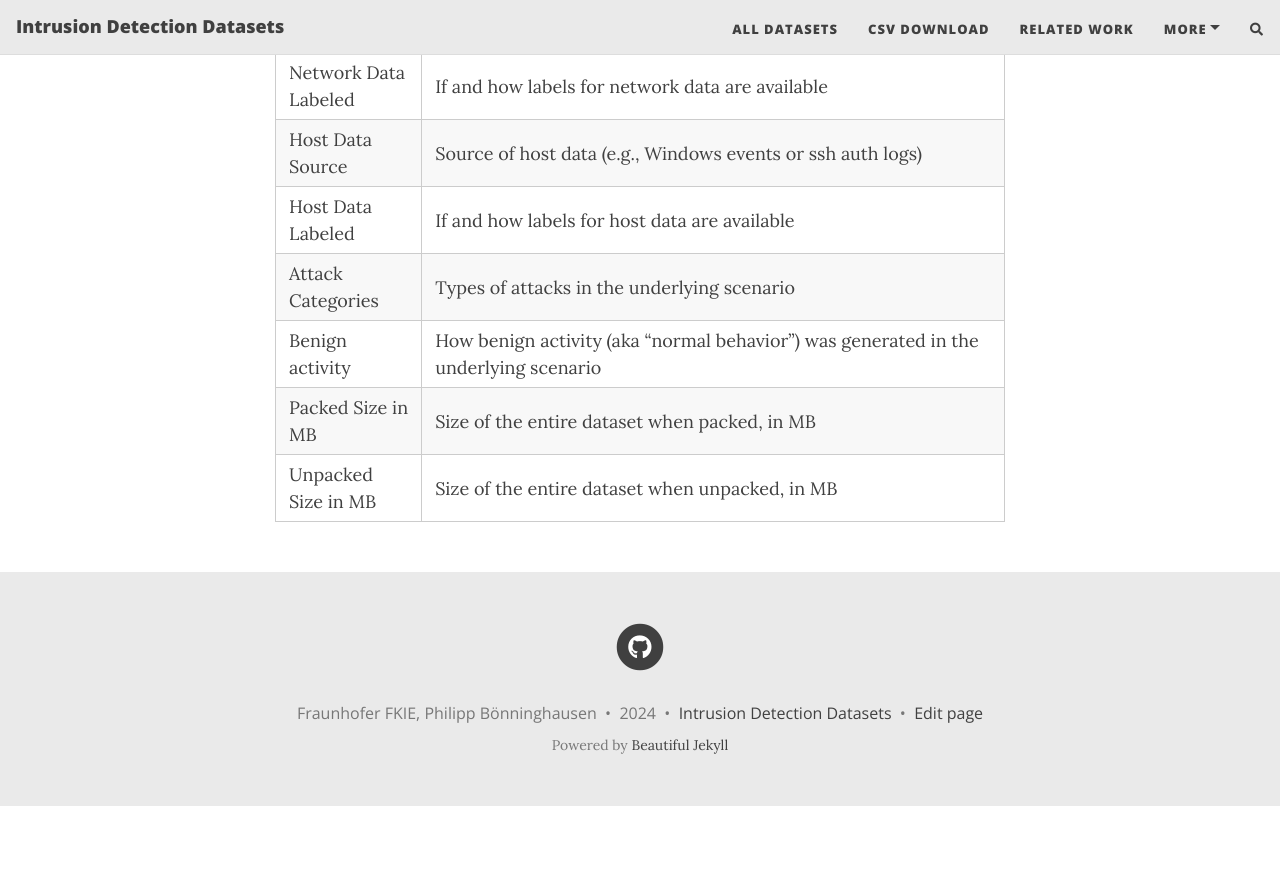
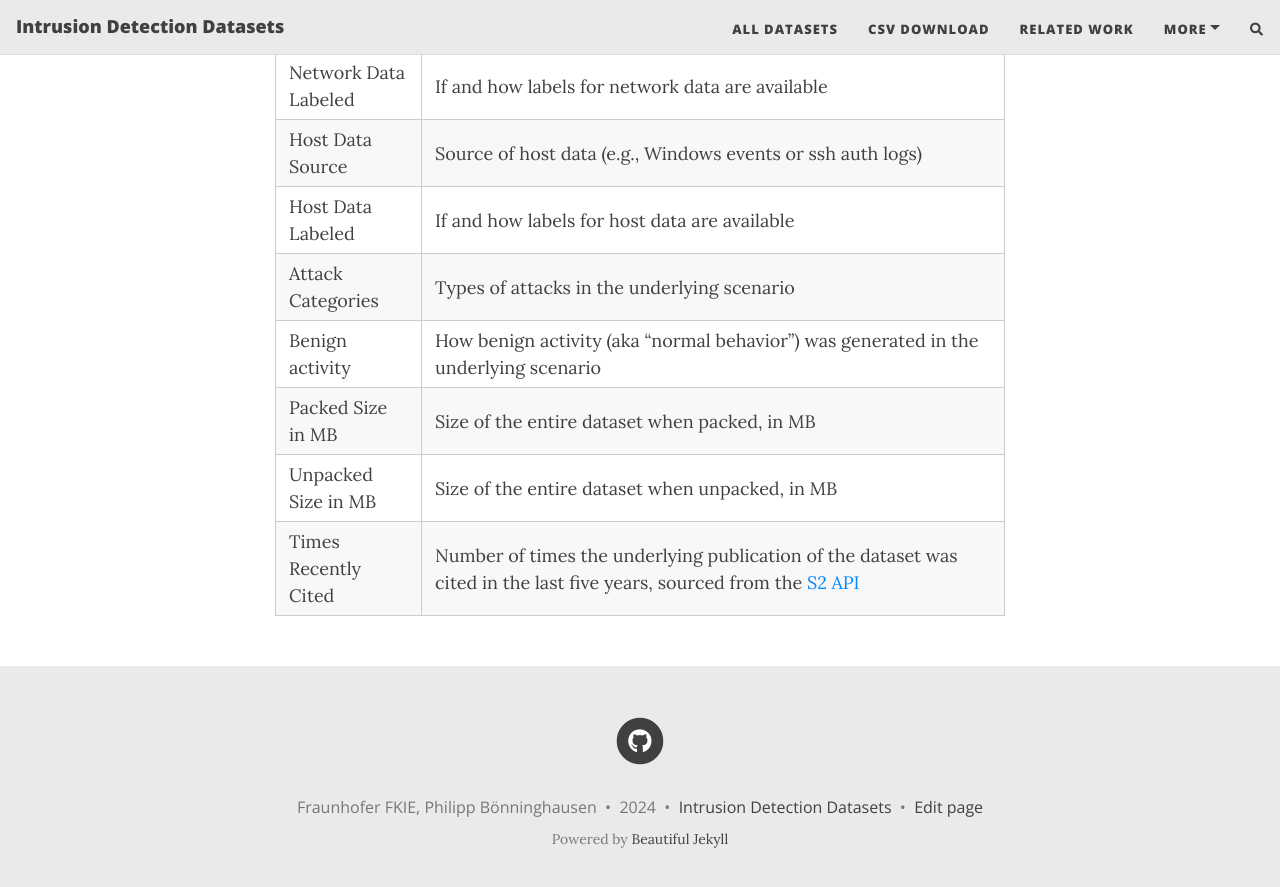
Before and after one commit to fkie-cad/COMIDDS, a Jekyll site: the page built from content/csv_download.md, in a window 1280 px wide and 900 px high, scrolled down 818 px. Shown: the top 887 px of the window. Built offline with Jekyll 4.4.1, drawn with Linux system fonts in a browser that asks for light colours; nearby versions of some CDN libraries; comment, search, counter and statistics services are not loaded; before the commit the page ends 1624 px from its top, so only the background shows below that.

Commit message:
Add 'Times Recently Cited' to CSV file

```diff
--- a/content/csv_download.md
+++ b/content/csv_download.md
@@ -8,20 +8,21 @@ This `.csv` file is automatically created by parsing all currently existing data
 It can be used to sort and filter data in a spreadsheet program or generate statistics and plots.
 The following fields are present for each dataset (semicolon-delimited):
 
-| Field Name           | Description                                                                                                  |
-|----------------------|--------------------------------------------------------------------------------------------------------------|
-| Name                 | Name of the dataset                                                                                          |
-| Network Data         | Does this dataset feature network-based data (Yes/No)                                                        |
-| Host Data            | Does this dataset feature host-based data (Yes/No)                                                           |
-| Start Year           | Year in which data collection started                                                                        |
-| End Year             | Year in which data collection ended (usually the same as `Start Year`, but not always)                       |
-| Setting              | Setting of the underlying scenario (Single OS/Enterprise IT/Military IT/Subsystem/Miscellaneous/Undisclosed) |
-| OS Type              | OS families that were part of the underlying scenario (Windows/Linux/Unix/MacOS/Undisclosed)                 |
-| Network Data Source  | Source of network data (e.g., pcaps or NetFlows)                                                             |
-| Network Data Labeled | If and how labels for network data are available                                                             |
-| Host Data Source     | Source of host data (e.g., Windows events or ssh auth logs)                                                  |
-| Host Data Labeled    | If and how labels for host data are available                                                                |
-| Attack Categories    | Types of attacks in the underlying scenario                                                                  |
-| Benign activity      | How benign activity (aka "normal behavior") was generated in the underlying scenario                         |
-| Packed Size in MB    | Size of the entire dataset when packed, in MB                                                                |
-| Unpacked Size in MB  | Size of the entire dataset when unpacked, in MB                                                              |
+| Field Name           | Description                                                                                                                                                        |
+|----------------------|--------------------------------------------------------------------------------------------------------------------------------------------------------------------|
+| Name                 | Name of the dataset                                                                                                                                                |
+| Network Data         | Does this dataset feature network-based data (Yes/No)                                                                                                              |
+| Host Data            | Does this dataset feature host-based data (Yes/No)                                                                                                                 |
+| Start Year           | Year in which data collection started                                                                                                                              |
+| End Year             | Year in which data collection ended (usually the same as `Start Year`, but not always)                                                                             |
+| Setting              | Setting of the underlying scenario (Single OS/Enterprise IT/Military IT/Subsystem/Miscellaneous/Undisclosed)                                                       |
+| OS Type              | OS families that were part of the underlying scenario (Windows/Linux/Unix/MacOS/Undisclosed)                                                                       |
+| Network Data Source  | Source of network data (e.g., pcaps or NetFlows)                                                                                                                   |
+| Network Data Labeled | If and how labels for network data are available                                                                                                                   |
+| Host Data Source     | Source of host data (e.g., Windows events or ssh auth logs)                                                                                                        |
+| Host Data Labeled    | If and how labels for host data are available                                                                                                                      |
+| Attack Categories    | Types of attacks in the underlying scenario                                                                                                                        |
+| Benign activity      | How benign activity (aka "normal behavior") was generated in the underlying scenario                                                                               |
+| Packed Size in MB    | Size of the entire dataset when packed, in MB                                                                                                                      |
+| Unpacked Size in MB  | Size of the entire dataset when unpacked, in MB                                                                                                                    |
+| Times Recently Cited | Number of times the underlying publication of the dataset was cited in the last five years, sourced from the [S2 API](https://www.semanticscholar.org/product/api) |
```
Also changed, not shown: tools/generate_csv.py (+5 -3 lines).
